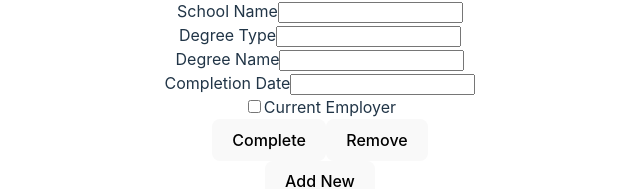
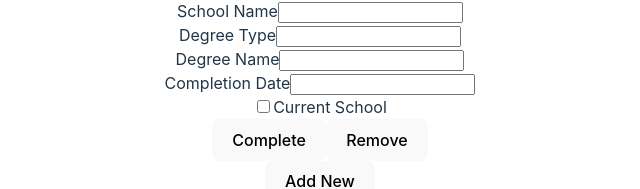
Before and after one commit to BrwnStallion/cv-application, a React (Vite) app: page / in a window 1280 px wide. Shown: the part 383-572 px from the top of the page, without its empty margins (320-960 px from the left). Built offline with nearby package versions, Linux system fonts and the light colour scheme.

Commit message:
feat: add props to pass down id and setId
State and setState for the instance ID array needed to be passed all the
way down to the remove button on the instance level.

```diff
--- a/src/components/School.jsx
+++ b/src/components/School.jsx
@@ -4,7 +4,7 @@ import { Input } from "./Input";
 import { InstanceButton } from "./Button";
 import { v4 as uuidv4 } from "uuid";
 
-function SchoolInstance() {
+function SchoolInstance({ id, handleRemove }) {
   const [isCompleted, setIsCompleted] = useState(false);
   const [schoolExp, setSchoolExp] = useState({
     id: uuidv4(),
@@ -58,7 +58,7 @@ function SchoolInstance() {
             parentSection={parentSection}
           />
         ))}
-        <Input type="checkbox" parentSection={schoolExp.parentSection} />
+        <Input type="checkbox" parentSection={parentSection} />
       </div>
     );
   }
@@ -72,7 +72,11 @@ function SchoolInstance() {
           completeState={isCompleted}
           handleClick={setIsCompleted}
         />
-        <InstanceButton type="remove" />
+        <InstanceButton
+          type="remove"
+          instanceId={id}
+          handleClick={handleRemove}
+        />
       </div>
     </>
   );
@@ -89,7 +93,6 @@ function SchoolInstance() {
 }
 
 function SchoolSection() {
-  const [instanceAmount, setInstanceAmount] = useState(1);
   const [instIdList, setInstIdList] = useState([uuidv4()]);
   /*
   pass a state down to the remove button on each instance so that it can be
@@ -101,7 +104,7 @@ function SchoolSection() {
   return (
     <>
       {instIdList.map((id) => (
-        <SchoolInstance key={id} />
+        <SchoolInstance key={id} id={id} handleRemove={setInstIdList} />
       ))}
       <InstanceButton type="addNew" handleClick={setInstIdList} />
     </>
```
